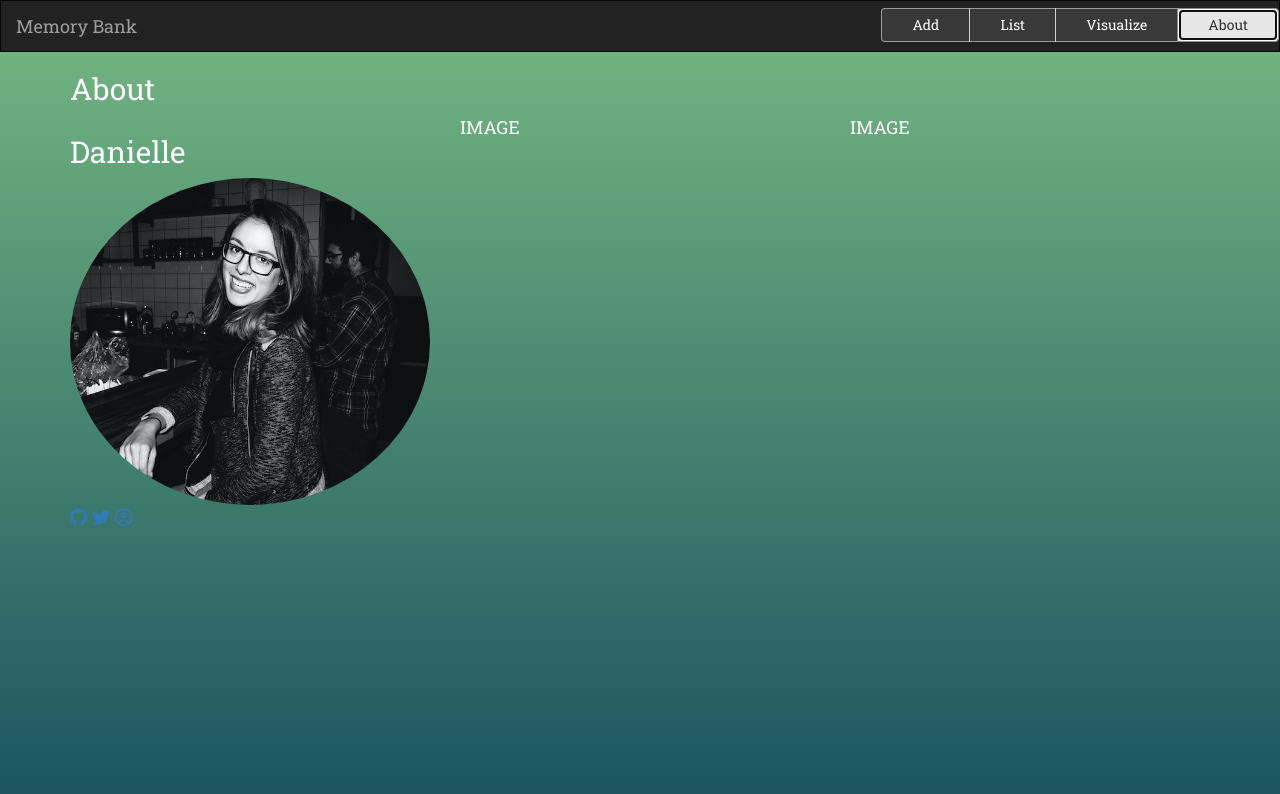
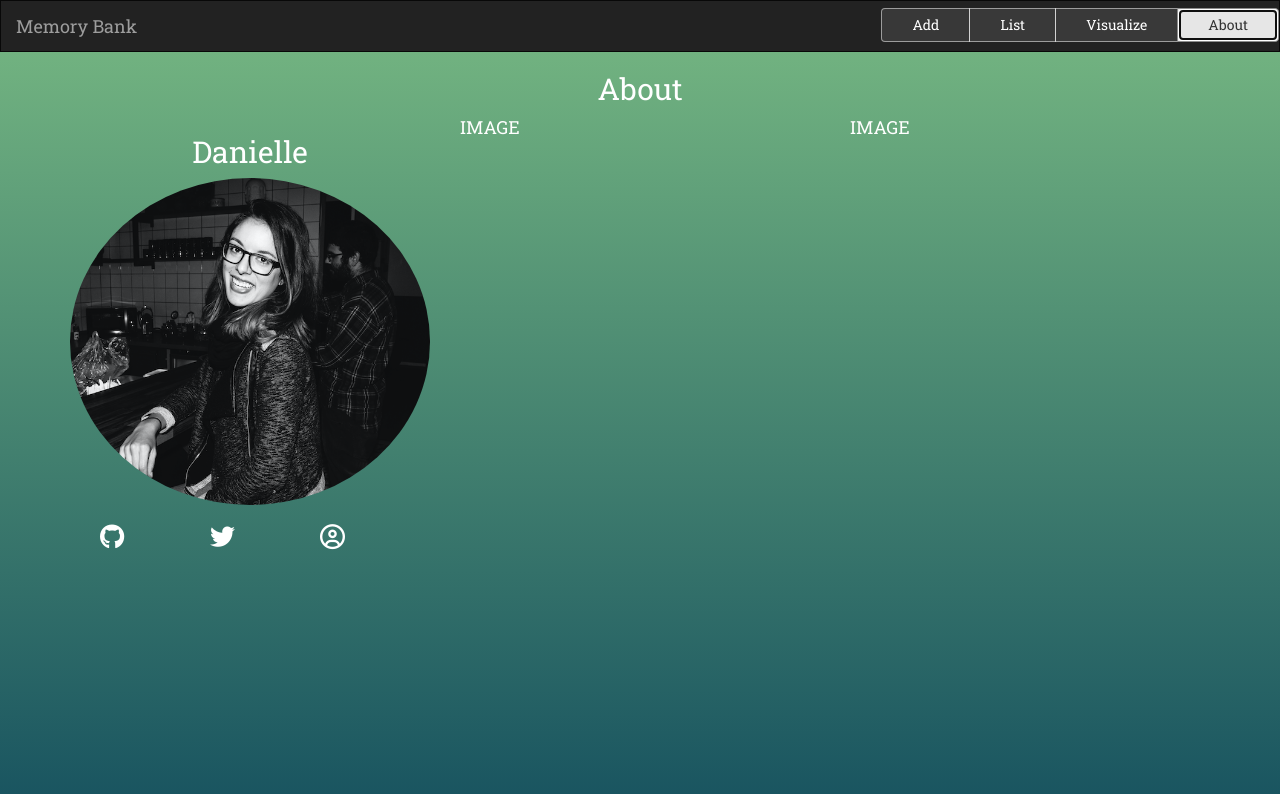
Before and after one commit to daniellecarrick/memories, a website: page public/index.html at #!/about in a window 1280 px wide. Both pictures are taken after a click on the button "About". Drawn offline with nearby package versions, Linux system fonts and the light colour scheme; some packages are replaced by stand-ins of ours; no server answers; a script that the page names is missing.

Commit message:
danielle deets added to about page

```diff
--- a/public/style.css
+++ b/public/style.css
@@ -263,7 +263,23 @@ div.tooltip:after {
   background: #134E5E;  /* fallback for old browsers */
   background: -webkit-linear-gradient(to bottom, #71B280, #134E5E);  /* Chrome 10-25, Safari 5.1-6 */
   background: linear-gradient(to bottom, #71B280, #134E5E); /* W3C, IE 10+/ Edge, Firefox 16+, Chrome 26+, Opera 12+, Safari 7+ */
+}
 
+#about a {
+  color: white;
+  font-size: 14px;
+}
+
+#about h2 {
+  text-align: center;
+}
+
+span .fa {
+  font-size: 25px;
+}
+
+.social-icons {
+  margin-top: 20px;
 }
 
 /***********************/
--- a/public/templates/partial-about.html
+++ b/public/templates/partial-about.html
@@ -5,10 +5,17 @@
         <div class="col-sm-4 center-block">
           <h2>Danielle</h2>
           <img class="img-circle img-responsive" src="./images/danielle.png">
-          <div>
-            <a href="https://github.com/daniellecarrick"><i class="fa fa-github" aria-hidden="true"></i></a>
-            <a href="https://twitter.com/daniec"><i class="fa fa-twitter" aria-hidden="true"></i></a>
-            <a href="http://daniellecarrick.com"><i class="fa fa-user-circle-o" aria-hidden="true"></i></a>
+<!--           <div>
+            <p><i class="fa fa-github" aria-hidden="true"></i><a href="https://github.com/daniellecarrick"> daniellecarrick</a></p>
+            <p><i class="fa fa-twitter" aria-hidden="true"></i><a href="https://twitter.com/daniec"> @daniec</a></p>
+            <p><i class="fa fa-user-circle-o" aria-hidden="true"></i><a href="http://daniellecarrick.com"> www.daniellecarrick.com</a></p>
+          </div> -->
+          <div class="social-icons">
+            <div class="col-sm-12">
+              <span class="col-xs-4"><a href="https://github.com/daniellecarrick"><i class="fa fa-github" aria-hidden="true"></i></a></span>
+              <span class="col-xs-4"><a href="https://twitter.com/daniec"><i class="fa fa-twitter" aria-hidden="true"></i></a></span>
+              <span class="col-xs-4"><a href="http://daniellecarrick.com"><i class="fa fa-user-circle-o" aria-hidden="true"></i></a></span>
+            </div>
           </div>
         </div>
         <div class="col-sm-4">IMAGE</div>
```
